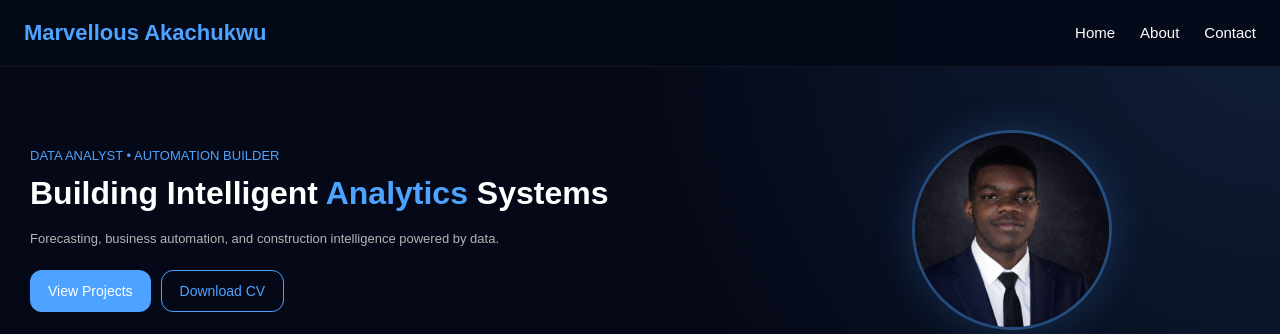
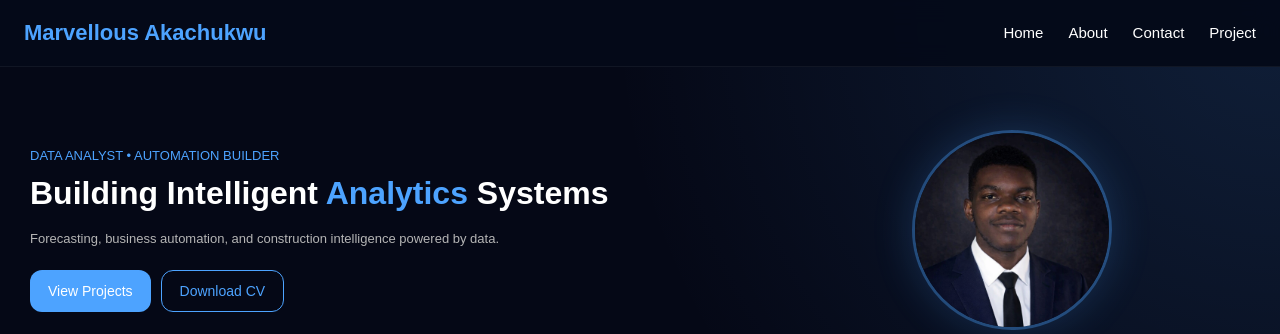
Before and after one commit to Marvel-del/Portfolio, a Flask app: page / in a window 1280 px wide. Shown: the top 334 px of the page. Run offline with Flask 3, Linux system fonts and the light colour scheme.

Commit message:
Update index.html

```diff
--- a/templates/index.html
+++ b/templates/index.html
@@ -15,6 +15,13 @@
     <li><a href="/">Home</a></li>
     <li><a href="/about">About</a></li>
     <li><a href="/contact">Contact</a></li>
+    <li><a href="/project">Project</a></li>
+
+</ul>
+
+
+
+
   </ul>
   <div class="menu-icon">☰</div>
 </nav>
```
